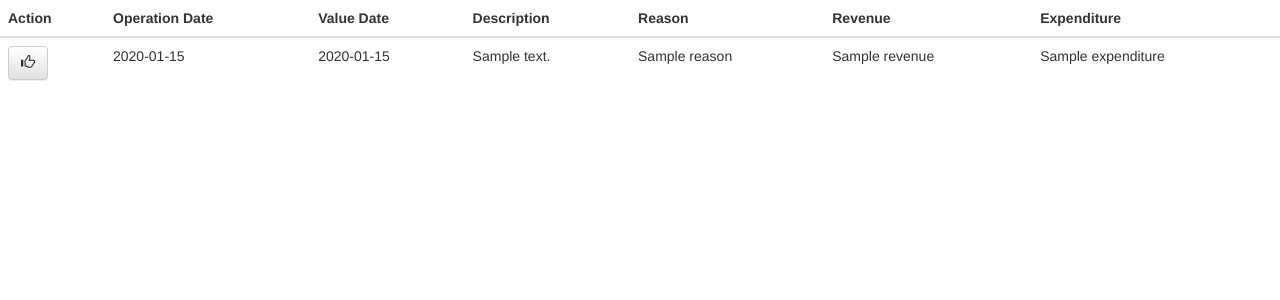
After one commit to pasquinis/themis, a PHP site: template src/views/transaction.twig in a window 1280 px wide. The commit adds this page. Shown: the top 300 px of the page. Run offline with PHP 8.4, Linux system fonts and the light colour scheme; the template is opened without the code that fills it: most values are stand-ins (such as "Sample title", 1, 10 or a date in 2020); some libraries are stand-ins or nearby versions.

Commit message:
Introduced View namespace
in this namespace will be available all controller needful for
presentation
Also introduced Bootstrap, it handles the single transaction page

```diff
--- a/composer.json
+++ b/composer.json
@@ -6,7 +6,8 @@
         "symfony/browser-kit": "^3.2",
         "symfony/css-selector": "^3.2",
         "doctrine/dbal": "~2.2",
-        "twig/twig": "~1.3"
+        "twig/twig": "~1.3",
+        "twbs/bootstrap": "~3.3"
     },
     "autoload": {
         "psr-4": {
--- a/src/Application.php
+++ b/src/Application.php
@@ -4,6 +4,7 @@ namespace Themis;
 
 use Themis\Controller\Provider\Hello;
 use Themis\Controller\Provider\Api\Transactions;
+use Themis\Controller\Provider\View\Transactions as ViewTransactions;
 use \Silex\Provider\DoctrineServiceProvider;
 use \Silex\Provider\TwigServiceProvider;
 
@@ -25,5 +26,6 @@ class Application extends \Silex\Application
 
         $this->mount('/hello/{name}', new Hello());
         $this->mount('/api/transactions', new Transactions());
+        $this->mount('/transactions', new ViewTransactions());
     }
 }
--- /dev/null
+++ b/src/views/transaction.twig
@@ -0,0 +1,44 @@
+<!DOCTYPE html>
+<html>
+<head>
+    <meta charset="utf-8">
+    <title>Transaction id {{ transaction.id }}</title>
+    <meta name="viewport" content="width=device-width, initial-scale=1">
+    <link rel="stylesheet" href="https://maxcdn.bootstrapcdn.com/bootstrap/3.3.7/css/bootstrap.min.css" integrity="sha384-BVYiiSIFeK1dGmJRAkycuHAHRg32OmUcww7on3RYdg4Va+PmSTsz/K68vbdEjh4u" crossorigin="anonymous">
+    <!-- Optional Bootstrap theme -->
+    <link rel="stylesheet" href="https://maxcdn.bootstrapcdn.com/bootstrap/3.3.7/css/bootstrap-theme.min.css" integrity="sha384-rHyoN1iRsVXV4nD0JutlnGaslCJuC7uwjduW9SVrLvRYooPp2bWYgmgJQIXwl/Sp" crossorigin="anonymous">
+</head>
+<body>
+
+    <table class="table table-hover">
+        <thead>
+            <tr>
+                <th>Action</th>
+                <th>Operation Date</th>
+                <th>Value Date</th>
+                <th>Description</th>
+                <th>Reason</th>
+                <th>Revenue</th>
+                <th>Expenditure</th>
+            </tr>
+        </thead>
+        <tbody>
+                <tr>
+                <td>
+                <form>
+                <button type="submit" class="btn btn-default"><span class="glyphicon glyphicon-thumbs-up"></span></button>
+                </form>
+                </td>
+                    <td>{{ transaction.operationdate }}</td>
+                    <td>{{ transaction.valuedate }}</td>
+                    <td>{{ transaction.description }}</td>
+                    <td>{{ transaction.reason }}</td>
+                    <td>{{ transaction.revenue }}</td>
+                    <td>{{ transaction.expenditure }}</td>
+                </tr>
+        </tbody>
+    </table>
+    <script src="https://ajax.googleapis.com/ajax/libs/jquery/1.12.4/jquery.min.js"></script>
+    <script src="https://maxcdn.bootstrapcdn.com/bootstrap/3.3.7/js/bootstrap.min.js" integrity="sha384-Tc5IQib027qvyjSMfHjOMaLkfuWVxZxUPnCJA7l2mCWNIpG9mGCD8wGNIcPD7Txa" crossorigin="anonymous"></script>
+</body>
+</html>
```
Also changed, not shown: src/Controller/Provider/View/Transactions.php (added, +16 -0 lines), src/Controller/ViewTransactionsController.php (added, +20 -0 lines), tests/functional/ApplicationTest.php (+0 -1 lines).
